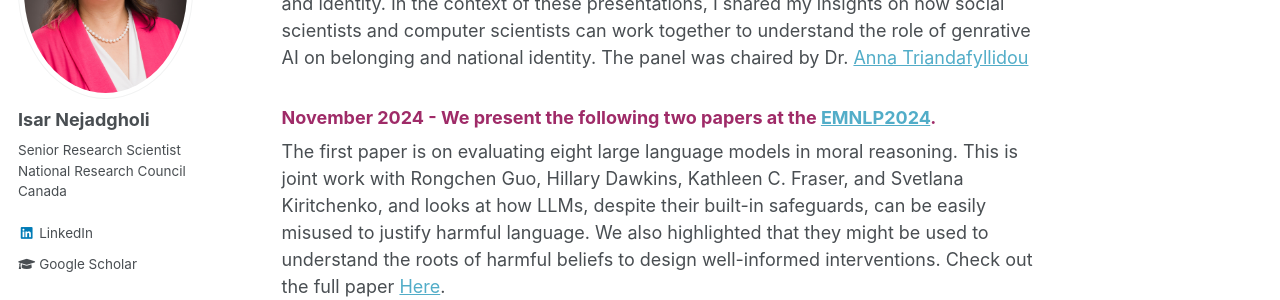
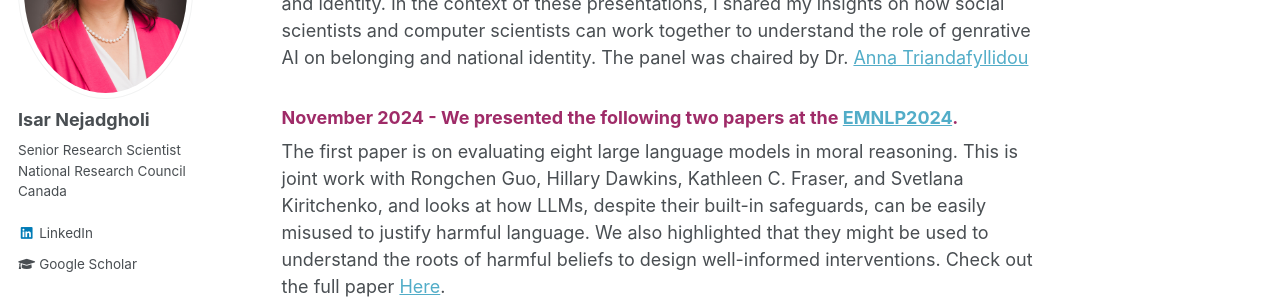
Before and after one commit to IsarNejad/IsarNejad.github.io, a Jekyll site: the page built from _pages/about.md, in a window 1280 px wide and 900 px high, scrolled down 865 px. Shown: the part 153-453 px from the top of the window. Built offline with Jekyll 4.4.1, drawn with Linux system fonts in a browser that asks for light colours.

Commit message:
Update about.md

```diff
--- a/_pages/about.md
+++ b/_pages/about.md
@@ -25,7 +25,7 @@ This talk was part of the Executive Leadership Development Program—Module 4: L
 My role was a discussant, and I learned a lot from eight presenters who talked about their fascinating works on how technology has shaped our ever-evolving sense of citizenship and identity. In the context of these presentations, I shared my insights on how social scientists and computer scientists can work together to understand the role of genrative AI on belonging and national identity. The panel was chaired by Dr. [Anna Triandafyllidou](https://www.torontomu.ca/bridging-divides/people/directors/anna-triandafyllidou/)
 
 {: .amaranth-deep-purple}
-### November 2024 - We present the following two papers at the [EMNLP2024](https://2024.emnlp.org/).
+### November 2024 - We presented the following two papers at the [EMNLP2024](https://2024.emnlp.org/).
 
 The first paper is on evaluating eight large language models in moral reasoning. This is joint work with Rongchen Guo, Hillary Dawkins, Kathleen C. Fraser, and Svetlana Kiritchenko, and looks at how LLMs, despite their built-in safeguards, can be easily misused to justify harmful language. We also highlighted that they might be used to understand the roots of harmful beliefs to design well-informed interventions. Check out the full paper [Here](https://lnkd.in/eNeN_J7u).
 
```
